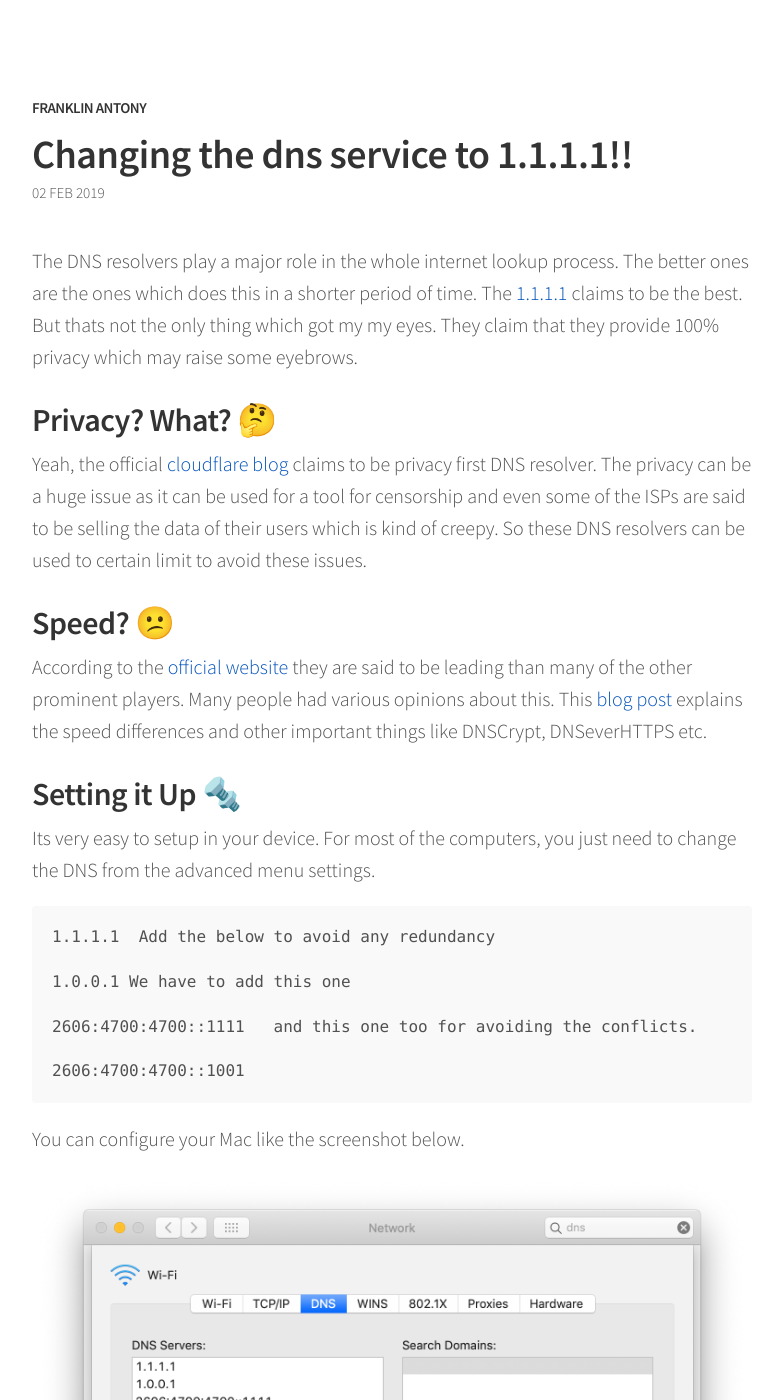
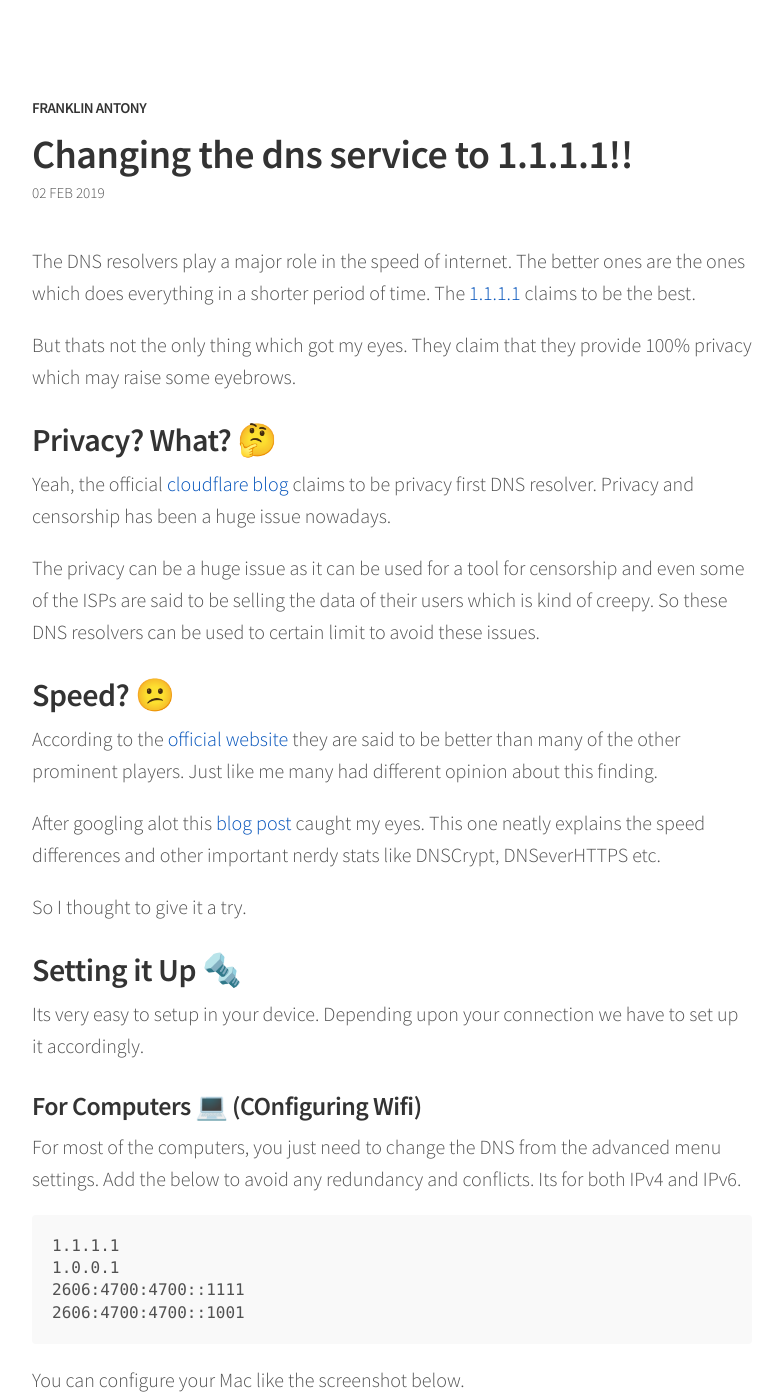
Before and after one commit to beingfranklin/blog, a Jekyll site: the page built from _posts/2019-02-02-Changing-the-DNS-Service-to-1.1.1.1!!.md, in a window 1280 px wide and 1400 px high. Shown: the whole window, without its empty margins (248-1031 px from the left). Built offline with Jekyll 4.4.1, drawn with Linux system fonts in a browser that asks for light colours; comment, search, counter and statistics services are not loaded; some of the changed text lies outside the part shown.

Commit message:
Update 2019-02-02-Changing-the-DNS-Service-to-1.1.1.1!!.md

```diff
--- a/_posts/2019-02-02-Changing-the-DNS-Service-to-1.1.1.1!!.md
+++ b/_posts/2019-02-02-Changing-the-DNS-Service-to-1.1.1.1!!.md
@@ -3,38 +3,46 @@ published: true
 ---
 
 
-The DNS resolvers play a major role in the whole internet lookup process. The better ones are the ones which does this in a shorter period of time. The [1.1.1.1](http://1.1.1.1) claims to be the best. But thats not the only thing which got my my eyes. They claim that they provide 100% privacy which may raise some eyebrows.
+The DNS resolvers play a major role in the speed of internet. The better ones are the ones which does everything in a shorter period of time. The [1.1.1.1](http://1.1.1.1) claims to be the best.
+
+But thats not the only thing which got my eyes. They claim that they provide 100% privacy which may raise some eyebrows.
 
 ## Privacy? What? 🤔
 
-Yeah, the official [cloudflare blog](https://blog.cloudflare.com/announcing-1111/) claims to be privacy first DNS resolver. The privacy can be a huge issue as it can be used for a tool for censorship and even some of the ISPs are said to be selling the data of their users which is kind of creepy. So these DNS resolvers can be used to certain limit to avoid these issues.
+Yeah, the official [cloudflare blog](https://blog.cloudflare.com/announcing-1111/) claims to be privacy first DNS resolver. Privacy and censorship has been a huge issue nowadays.
+
+The privacy can be a huge issue as it can be used for a tool for censorship and even some of the ISPs are said to be selling the data of their users which is kind of creepy. So these DNS resolvers can be used to certain limit to avoid these issues.
 
 ## Speed? 😕
 
-According to the [official website](http://1.1.1.1) they are said to be leading than many of the other prominent players. Many people had various opinions about this. This [blog post](https://medium.com/@nykolas.z/dns-resolvers-performance-compared-cloudflare-x-google-x-quad9-x-opendns-149e803734e5) explains the speed differences and other important things like DNSCrypt, DNSeverHTTPS etc.
+According to the [official website](http://1.1.1.1) they are said to be better than many of the other prominent players. Just like me many had different opinion about this finding.
+
+After googling alot this [blog post](https://medium.com/@nykolas.z/dns-resolvers-performance-compared-cloudflare-x-google-x-quad9-x-opendns-149e803734e5) caught my eyes. This one neatly explains the speed differences and other important nerdy stats like DNSCrypt, DNSeverHTTPS etc.
+
+So I thought to give it a try.
 
 
 ## Setting it Up 🔩
 
-Its very easy to setup in your device. For most of the computers, you just need to change the DNS from the advanced menu settings.
+Its very easy to setup in your device. Depending upon your connection we have to set up it accordingly.
+
+### For Computers 💻 (COnfiguring Wifi)
+
+For most of the computers, you just need to change the DNS from the advanced menu settings. Add the below to avoid any redundancy and conflicts. Its for both IPv4 and IPv6.
+
 
 	1.1.1.1
-Add the below to avoid any redundancy
-
 	1.0.0.1
-We have to add this one
-
     2606:4700:4700::1111
-and this one too for avoiding the conflicts.
-
 	2606:4700:4700::1001
 
 You can configure your Mac like the screenshot below.
 
 ![Setting Up in Mac](https://raw.githubusercontent.com/beingfranklin/blog/gh-pages/_posts/Screenshot%202019-02-01%20at%208.41.13%20AM.png)
 
+### For Mobile Devices 📱
 
-For Mobile devices they have an app which has the VPN features and uses their DNS instead. So it is helpful in places like India where the majority of the people rely upon the mobile data over WIFI for the internet.
+For Mobile devices they have an app which has the VPN features and uses their DNS instead. So it is helpful in places like India 🇮🇳 where the majority of the people rely upon the mobile data over WIFI for the internet.
 
 
 ## My Thoughts 🤠
```
